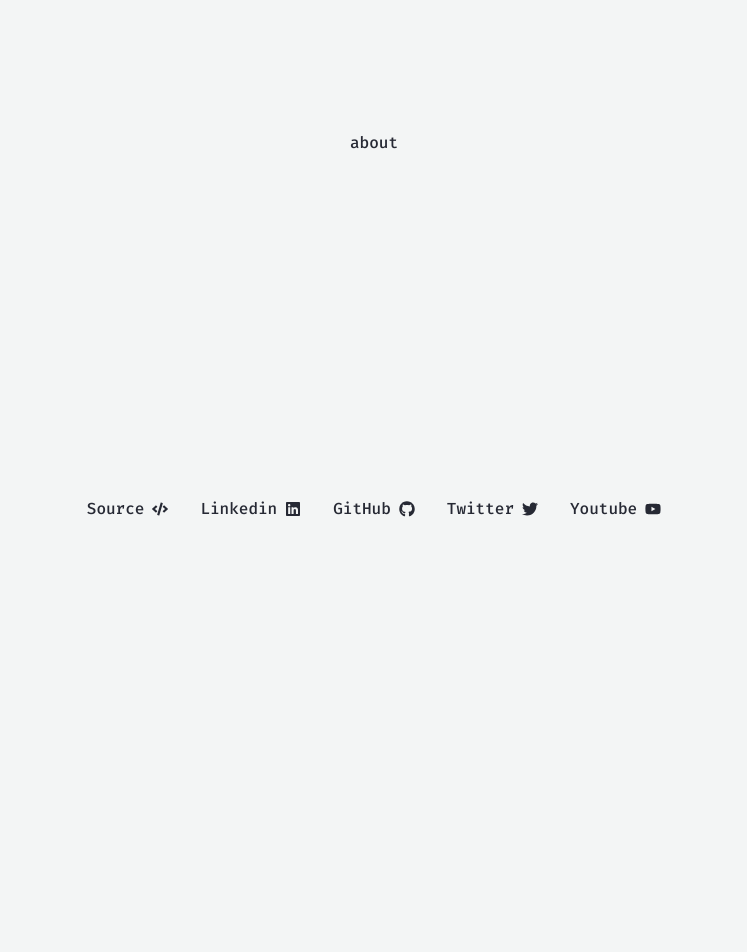
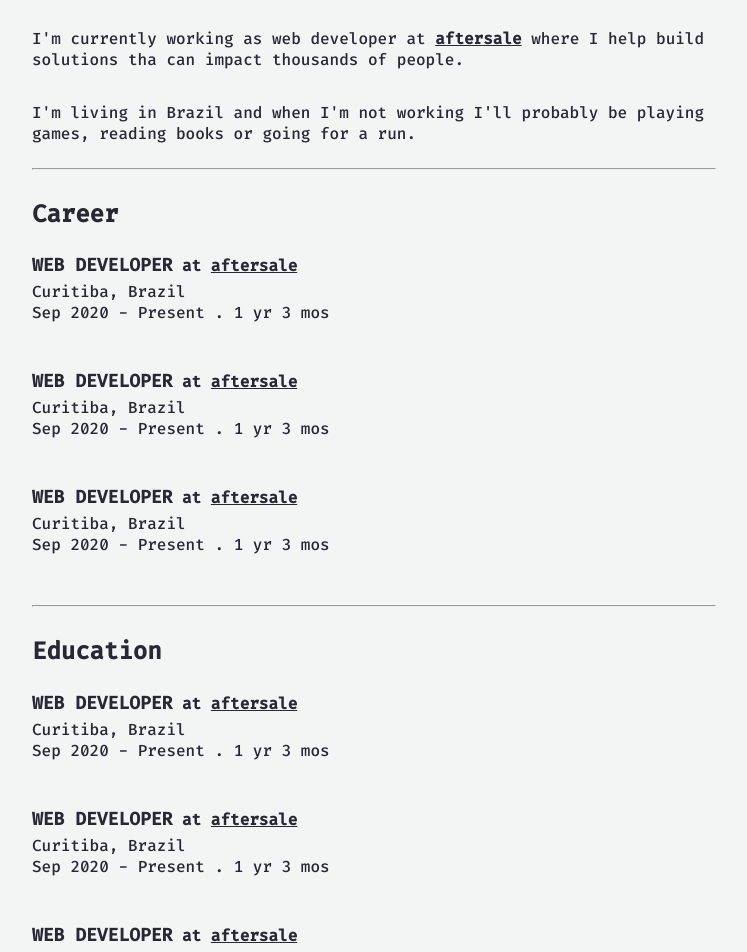
Before and after one commit to igornfaustino/nfaustino.com, a Next.js app: page /about in a window 1280 px wide. Shown: the part 260-1212 px from the top of the page, without its empty margins (266-1013 px from the left). Before the commit the page ends 800 px from the top, so only its background shows below. Built offline with nearby package versions, Linux system fonts and the light colour scheme.

Commit message:
add basic about page

```diff
--- a/components/Header.tsx
+++ b/components/Header.tsx
@@ -6,7 +6,7 @@
 
 const Wrapper = styled.div`
 	display: flex;
-	padding: 16px 32px;
+	padding: 16px 16px;
 	width: 100%;
 	justify-content: space-between;
 	align-items: center;
--- a/pages/about.tsx
+++ b/pages/about.tsx
@@ -1,7 +1,24 @@
 import type { NextPage } from 'next';
 import Head from 'next/head';
+import styled from 'styled-components';
 
+import CareerItem from '../components/CareerItem';
+import HipperLink from '../components/HipperLink';
+import { Title } from '../components/Title';
 import BaseLayout from '../layouts/BaseLayout';
+
+const Wrapper = styled.div`
+	display: flex;
+	justify-content: center;
+	width: 700px;
+	padding: 8px;
+	flex-direction: column;
+	margin-bottom: 64px;
+
+	@media (max-width: 700px) {
+		width: 100vw;
+	}
+`;
 
 const About: NextPage = function () {
 	return (
@@ -10,7 +27,94 @@
 				<title>About</title>
 				<meta name="description" content="Generated by create next app" />
 			</Head>
-			about
+			<Wrapper>
+				<Title>About Me</Title>
+				<p>
+					Hi, my name is Igor. I've been addicted with the software engineering
+					since 2016, when I first join the university coursing a computer
+					science degree.
+				</p>
+				<p>
+					I'm currently working as web developer at{' '}
+					<HipperLink
+						href="https://after.sale"
+						target="_blank"
+						rel="noreferrer"
+					>
+						aftersale
+					</HipperLink>{' '}
+					where I help build solutions tha can impact thousands of people.
+				</p>
+				<p>
+					I'm living in Brazil and when I'm not working I'll probably be playing
+					games, reading books or going for a run.
+				</p>
+				<hr style={{ width: '100%' }} />
+				<h2>Career</h2>
+
+				<CareerItem
+					position="Web Developer"
+					company="aftersale"
+					link="https://after.sale"
+					location="Curitiba, Brazil"
+					start="Sep 2020"
+				/>
+				<br />
+				<br />
+				<br />
+				<CareerItem
+					position="Web Developer"
+					company="aftersale"
+					link="https://after.sale"
+					location="Curitiba, Brazil"
+					start="Sep 2020"
+				/>
+				<br />
+				<br />
+				<br />
+				<CareerItem
+					position="Web Developer"
+					company="aftersale"
+					link="https://after.sale"
+					location="Curitiba, Brazil"
+					start="Sep 2020"
+				/>
+
+				<br />
+				<br />
+				<br />
+				<hr style={{ width: '100%' }} />
+
+				<h2>Education</h2>
+
+				<CareerItem
+					position="Web Developer"
+					company="aftersale"
+					link="https://after.sale"
+					location="Curitiba, Brazil"
+					start="Sep 2020"
+				/>
+				<br />
+				<br />
+				<br />
+				<CareerItem
+					position="Web Developer"
+					company="aftersale"
+					link="https://after.sale"
+					location="Curitiba, Brazil"
+					start="Sep 2020"
+				/>
+				<br />
+				<br />
+				<br />
+				<CareerItem
+					position="Web Developer"
+					company="aftersale"
+					link="https://after.sale"
+					location="Curitiba, Brazil"
+					start="Sep 2020"
+				/>
+			</Wrapper>
 		</BaseLayout>
 	);
 };
```
